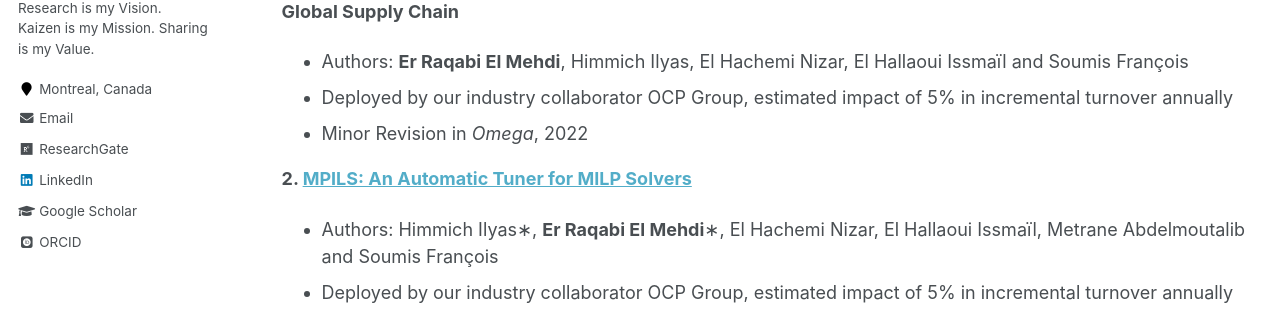
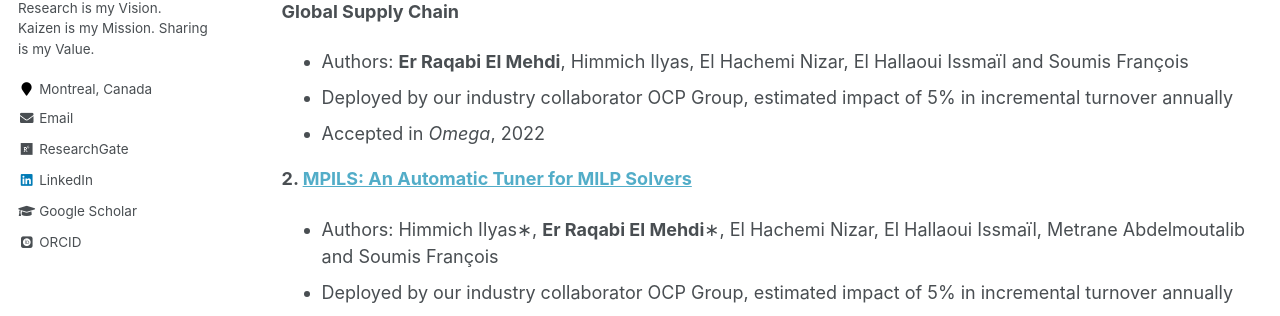
Before and after one commit to RqbMedi/rqbmedi.github.io, a Jekyll site: the page built from _pages/publications.md, in a window 1280 px wide and 900 px high. Shown: the part 309-625 px from the top of the window. Built offline with Jekyll 4.4.1, drawn with Linux system fonts in a browser that asks for light colours; some web fonts are replaced.

Commit message:
Update publications.md

```diff
--- a/_pages/publications.md
+++ b/_pages/publications.md
@@ -13,7 +13,7 @@ Published & Under Review
 **1. Incremental LNS Framework for Integrated Production, Inventory, and Vessel Scheduling: Application to a Global Supply Chain**
  - Authors: **Er Raqabi El Mehdi**, Himmich Ilyas, El Hachemi Nizar, El Hallaoui Issmaïl and Soumis François
  - Deployed by our industry collaborator OCP Group, estimated impact of 5% in incremental turnover annually
- - Minor Revision in *Omega*, 2022
+ - Accepted in *Omega*, 2022
 
 **2. [MPILS: An Automatic Tuner for MILP Solvers](https://papers.ssrn.com/sol3/papers.cfm?abstract_id=4047072)**
  - Authors: Himmich Ilyas∗, **Er Raqabi El Mehdi**∗, El Hachemi Nizar, El Hallaoui Issmaïl, Metrane Abdelmoutalib and Soumis François
```
